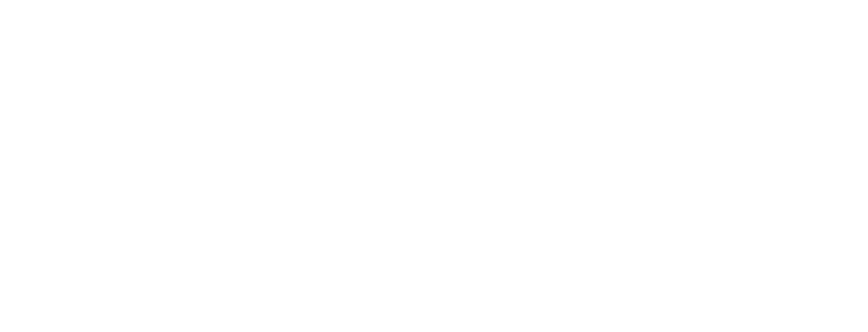
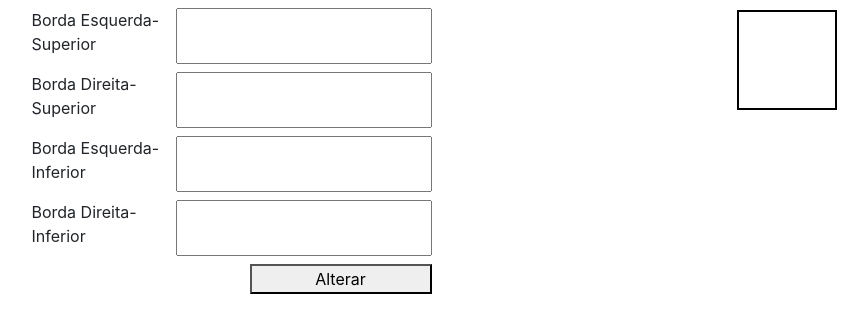
Before and after one commit to joao-antonio-gomes/borderRadiusPreview, a plain HTML site: page index.html in a window 1280 px wide. Shown: the whole page, without its empty margins (201-1069 px from the left). Drawn offline with nearby package versions, Linux system fonts and the light colour scheme.

Commit message:
index.css criado e alterado

```diff
--- a/css/index.css
+++ b/css/index.css
@@ -0,0 +1,31 @@
+#box {
+    border: 2px solid black;
+    width: 100px;
+    height: 100px;
+    display: inline-block;
+    margin: 10px;
+}
+
+.container {
+    display: flex;
+    align-content: space-around;
+    justify-content: space-around;
+}
+
+.container_input {
+    display: flex;
+    justify-content: space-between;
+    width: 400px;
+    margin-top: 8px;
+}
+
+.container_form {
+    display: flex;
+    flex-direction: column;
+}
+
+#alterar {
+    margin-top: 8px;
+    width: 182px;
+    align-self: flex-end;
+}
--- a/index.html
+++ b/index.html
@@ -12,17 +12,40 @@
 </head>
 
 <body>
+    <section class="container">
+        <form class="container_form">
+            <div class="container_input">
+                <label for="borda_esquerda-superior">Borda Esquerda-Superior</label>
+                <input type="text" name="borda_esquerda-superior" id="borda_esquerda-superior">
+            </div>
+            <div class="container_input">
+                <label for="borda_direita-superior">Borda Direita-Superior</label>
+                <input type="text" name="borda_direita-superior" id="borda_direita-superior">
+            </div>
+            <div class="container_input">
+                <label for="borda_esquerda-inferior">Borda Esquerda-Inferior</label>
+                <input type="text" name="borda_esquerda-inferior" id="borda_esquerda-inferior">
+            </div>
+            <div class="container_input">
+                <label for="borda_direita-inferior">Borda Direita-Inferior</label>
+                <input type="text" name="borda_direita-inferior" id="borda_direita-inferior">
+            </div>
+            <button id="alterar">Alterar</button>
+        </form>
 
-    <script src='js/index.js'></script>
+        <div id="box"></div>
+    </section>
+    <script src='js/index.js'>
+    </script>
     <script src="https://code.jquery.com/jquery-3.5.1.slim.min.js"
-        integrity="sha384-DfXdz2htPH0lsSSs5nCTpuj/zy4C+OGpamoFVy38MVBnE+IbbVYUew+OrCXaRkfj"
-        crossorigin="anonymous"></script>
+        integrity="sha384-DfXdz2htPH0lsSSs5nCTpuj/zy4C+OGpamoFVy38MVBnE+IbbVYUew+OrCXaRkfj" crossorigin="anonymous">
+    </script>
     <script src="https://cdn.jsdelivr.net/npm/popper.js@1.16.0/dist/umd/popper.min.js"
-        integrity="sha384-Q6E9RHvbIyZFJoft+2mJbHaEWldlvI9IOYy5n3zV9zzTtmI3UksdQRVvoxMfooAo"
-        crossorigin="anonymous"></script>
+        integrity="sha384-Q6E9RHvbIyZFJoft+2mJbHaEWldlvI9IOYy5n3zV9zzTtmI3UksdQRVvoxMfooAo" crossorigin="anonymous">
+    </script>
     <script src="https://stackpath.bootstrapcdn.com/bootstrap/4.5.0/js/bootstrap.min.js"
-        integrity="sha384-OgVRvuATP1z7JjHLkuOU7Xw704+h835Lr+6QL9UvYjZE3Ipu6Tp75j7Bh/kR0JKI"
-        crossorigin="anonymous"></script>
+        integrity="sha384-OgVRvuATP1z7JjHLkuOU7Xw704+h835Lr+6QL9UvYjZE3Ipu6Tp75j7Bh/kR0JKI" crossorigin="anonymous">
+    </script>
 </body>
 
 </html>
```
